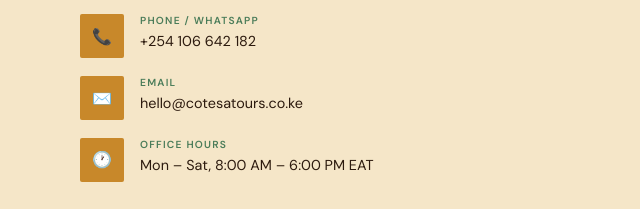
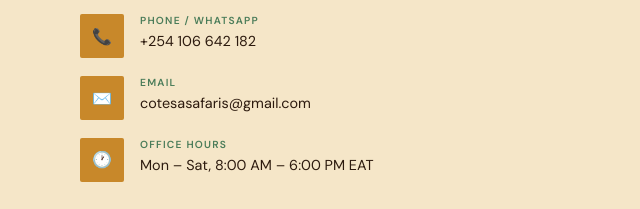
Before and after one commit to Push-Panda/Cotesa-Tours-Safaris, a website: page index.html in a window 1280 px wide. Shown: the part 10131-10340 px from the top of the page, 0-640 px from the left. Drawn offline with nearby package versions, Linux system fonts and the light colour scheme; no server answers; animation ran at ten frames a second.

Commit message:
Added Google verification file

```diff
--- a/index.html
+++ b/index.html
@@ -695,8 +695,8 @@
                 <div class="contact-icon" aria-hidden="true">✉️</div>
                 <div>
                   <strong>Email</strong
-                  ><a href="mailto:hello@cotesatours.co.ke"
-                    >hello@cotesatours.co.ke</a
+                  ><a href="mailto:cotesasafaris@gmail.com"
+                    >cotesasafaris@gmail.com</a
                   >
                 </div>
               </div>
```
Also changed, not shown: google283309130c7a3901/google283309130c7a3901.html (added, +1 -0 lines).
